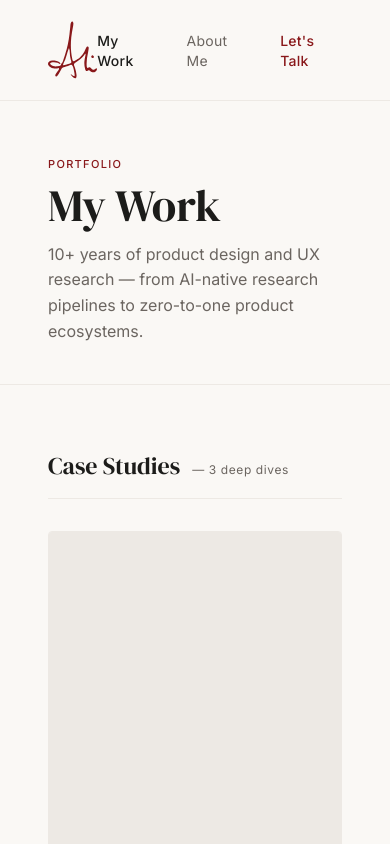
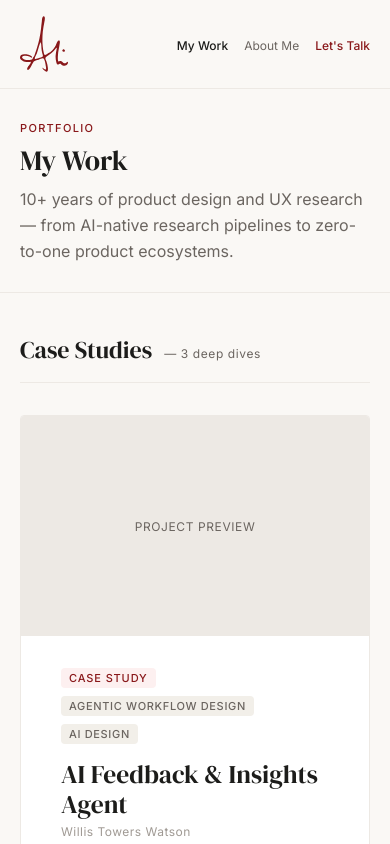
Before and after one commit to alikhandesign/alikhandesign.com, a Next.js app: page /work in a window 390 px wide. Shown: the top 844 px of the page. Built offline with nearby package versions, Linux system fonts and the light colour scheme.

Commit message:
Fix mobile responsiveness: CSS grid system, proper breakpoints, padding, stacking

```diff
--- a/app/components/Nav.tsx
+++ b/app/components/Nav.tsx
@@ -5,52 +5,15 @@ import { usePathname } from 'next/navigation'
 
 export default function Nav() {
   const path = usePathname()
-
   return (
-    <nav style={{
-      display: 'flex',
-      justifyContent: 'space-between',
-      alignItems: 'center',
-      padding: '1.25rem 3rem',
-      borderBottom: '1px solid var(--border)',
-      background: 'var(--bg)',
-      position: 'sticky',
-      top: 0,
-      zIndex: 100,
-    }}>
+    <nav className="site-nav" style={{ display: 'flex', justifyContent: 'space-between', alignItems: 'center', borderBottom: '1px solid var(--border)', background: 'var(--bg)', position: 'sticky', top: 0, zIndex: 100 }}>
       <Link href="/" aria-label="Ali Khan Design — Home" style={{ display: 'flex', alignItems: 'center' }}>
-        <Image src="/images/logo.svg" alt="Ali Khan" width={52} height={60} priority />
+        <Image src="/images/logo.svg" alt="Ali Khan" width={48} height={56} priority />
       </Link>
-      <ul style={{ display: 'flex', gap: '2rem', listStyle: 'none' }}>
-        <li>
-          <Link href="/work" style={{
-            textDecoration: 'none',
-            color: path.startsWith('/work') ? 'var(--text)' : 'var(--text-muted)',
-            fontWeight: path.startsWith('/work') ? 500 : 400,
-            fontSize: 14,
-            letterSpacing: '0.02em',
-            transition: 'color 0.2s',
-          }}>My Work</Link>
-        </li>
-        <li>
-          <Link href="/about" style={{
-            textDecoration: 'none',
-            color: path === '/about' ? 'var(--text)' : 'var(--text-muted)',
-            fontWeight: path === '/about' ? 500 : 400,
-            fontSize: 14,
-            letterSpacing: '0.02em',
-            transition: 'color 0.2s',
-          }}>About Me</Link>
-        </li>
-        <li>
-          <a href="mailto:ali@alikhandesign.com" style={{
-            textDecoration: 'none',
-            color: 'var(--accent)',
-            fontWeight: 500,
-            fontSize: 14,
-            letterSpacing: '0.02em',
-          }}>Let's Talk</a>
-        </li>
+      <ul className="nav-links" style={{ display: 'flex', listStyle: 'none' }}>
+        <li><Link href="/work" style={{ textDecoration: 'none', color: path.startsWith('/work') ? 'var(--text)' : 'var(--text-muted)', fontWeight: path.startsWith('/work') ? 500 : 400, transition: 'color 0.2s' }}>My Work</Link></li>
+        <li><Link href="/about" style={{ textDecoration: 'none', color: path === '/about' ? 'var(--text)' : 'var(--text-muted)', fontWeight: path === '/about' ? 500 : 400, transition: 'color 0.2s' }}>About Me</Link></li>
+        <li><a href="mailto:ali@alikhandesign.com" style={{ textDecoration: 'none', color: 'var(--accent)', fontWeight: 500 }}>Let's Talk</a></li>
       </ul>
     </nav>
   )
--- a/app/globals.css
+++ b/app/globals.css
@@ -131,3 +131,124 @@ a { color: inherit; }
 .work-card { transition: border-color 0.2s; }
 .work-card:hover { border-color: var(--accent) !important; }
 .footer-link:hover { color: var(--accent) !important; }
+
+/* ─── Responsive Grid System ─────────────────────────────── */
+
+/* Container */
+.container { max-width: var(--max-w); margin: 0 auto; padding: 0 3rem; }
+
+/* Two column grid */
+.grid-2 { display: grid; grid-template-columns: 1fr 1fr; gap: 4rem; }
+.grid-2-wide { display: grid; grid-template-columns: 1fr 1fr; gap: 5rem; }
+
+/* Three column grid */
+.grid-3 { display: grid; grid-template-columns: repeat(3, 1fr); gap: 1.5rem; }
+
+/* Case study card (thumb + content) */
+.cs-card-grid { display: grid; grid-template-columns: 320px 1fr; }
+
+/* Project grid */
+.grid-proj { display: grid; grid-template-columns: repeat(3, 1fr); gap: 1.25rem; }
+
+/* Article layout (side nav + content) */
+.article-layout { display: grid; grid-template-columns: 200px 1fr; gap: 5rem; align-items: start; }
+
+/* Pillar layout */
+.pillar-grid { display: grid; grid-template-columns: 280px 1fr; gap: 3rem; align-items: start; }
+
+/* Gate page layout */
+.gate-layout { display: grid; grid-template-columns: 1fr 380px; gap: 4rem; align-items: start; }
+
+/* Outcomes detail grid */
+.detail-grid-2 { display: grid; grid-template-columns: 1fr 1fr; gap: 1.25rem; }
+
+/* Outcomes metric grid */
+.outcomes-grid { display: grid; grid-template-columns: 1fr 1fr; gap: 1rem; }
+
+/* Section padding */
+.section-pad { padding: 5rem 3rem; }
+.section-pad-md { padding: 4rem 3rem; }
+.section-pad-sm { padding: 3rem 3rem; }
+
+/* Page header */
+.page-header { padding: 3.5rem 3rem 2.5rem; border-bottom: 1px solid var(--border); }
+
+/* Pillars strip */
+.pillars-strip { border-top: 1px solid var(--border); border-bottom: 1px solid var(--border); padding: 1.5rem 3rem; display: flex; justify-content: center; gap: 3rem; flex-wrap: wrap; }
+
+/* Outcomes bar */
+.outcomes-bar { padding: 2rem 3rem; display: flex; gap: 3rem; flex-wrap: wrap; border-bottom: 1px solid var(--border); }
+
+/* Details bar */
+.details-bar { padding: 2rem 3rem; display: flex; gap: 3rem; flex-wrap: wrap; border-bottom: 1px solid var(--border); }
+
+/* Nav footer */
+.next-project { padding: 2.5rem 3rem; display: flex; justify-content: space-between; align-items: center; flex-wrap: wrap; gap: 1rem; }
+
+/* Footer */
+.site-footer { padding: 2rem 3rem; border-top: 1px solid var(--border); display: flex; justify-content: space-between; align-items: center; flex-wrap: wrap; gap: 1rem; }
+
+/* Hero image */
+.hero-img { width: 340px; height: 400px; object-fit: cover; object-position: center top; border-radius: var(--radius); display: block; }
+
+/* ─── Tablet (max 900px) ─────────────────────────────────── */
+@media (max-width: 900px) {
+  .grid-proj { grid-template-columns: repeat(2, 1fr); }
+  .gate-layout { grid-template-columns: 1fr; }
+  .article-layout { grid-template-columns: 1fr; }
+  .side-nav { display: none; }
+}
+
+/* ─── Mobile (max 768px) ─────────────────────────────────── */
+@media (max-width: 768px) {
+  /* Padding */
+  .container { padding: 0 1.25rem; }
+  .divider { margin: 0 1.25rem; }
+  .section-pad { padding: 3rem 1.25rem; }
+  .section-pad-md { padding: 2.5rem 1.25rem; }
+  .section-pad-sm { padding: 2rem 1.25rem; }
+  .page-header { padding: 2rem 1.25rem 1.75rem; }
+  .pillars-strip { padding: 1.25rem; flex-direction: column; align-items: flex-start; gap: 0.75rem; }
+  .outcomes-bar { padding: 1.5rem 1.25rem; gap: 1.5rem; }
+  .details-bar { padding: 1.5rem 1.25rem; gap: 1.25rem; }
+  .next-project { padding: 2rem 1.25rem; }
+  .site-footer { padding: 1.5rem 1.25rem; flex-direction: column; align-items: flex-start; }
+
+  /* Grids — all collapse to single column */
+  .grid-2 { grid-template-columns: 1fr; gap: 2.5rem; }
+  .grid-2-wide { grid-template-columns: 1fr; gap: 2.5rem; }
+  .grid-3 { grid-template-columns: 1fr; }
+  .cs-card-grid { grid-template-columns: 1fr; }
+  .grid-proj { grid-template-columns: 1fr; }
+  .pillar-grid { grid-template-columns: 1fr; gap: 0.75rem; }
+  .detail-grid-2 { grid-template-columns: 1fr; }
+  .outcomes-grid { grid-template-columns: 1fr 1fr; }
+  .gate-layout { grid-template-columns: 1fr; }
+  .article-layout { grid-template-columns: 1fr; }
+
+  /* Hero image — full width on mobile */
+  .hero-img { width: 100%; height: 280px; }
+  .hero-img-wrap { order: -1; }
+
+  /* Typography */
+  .page-title-lg { font-size: 2rem !important; }
+  .hero-title { font-size: 2.2rem !important; }
+  .section-title { font-size: 1.75rem !important; }
+
+  /* Dark section */
+  .dark-section { padding: 3rem 1.25rem; }
+
+  /* Nav */
+  .site-nav { padding: 1rem 1.25rem; }
+  .nav-links { gap: 1.25rem; }
+  .nav-links a { font-size: 13px; }
+}
+
+/* ─── Small mobile (max 480px) ───────────────────────────── */
+@media (max-width: 480px) {
+  .hero-title { font-size: 1.9rem !important; }
+  .page-title-lg { font-size: 1.75rem !important; }
+  .nav-links { gap: 1rem; }
+  .nav-links a { font-size: 12px !important; }
+  .outcomes-grid { grid-template-columns: 1fr; }
+}
--- a/app/work/page.tsx
+++ b/app/work/page.tsx
@@ -1,115 +1,40 @@
 import Link from 'next/link'
 
 const caseStudies = [
-  {
-    title: 'AI Feedback & Insights Agent',
-    company: 'Willis Towers Watson',
-    tags: ['Agentic Workflow Design', 'AI Design'],
-    desc: 'Designed and deployed an agentic AI research pipeline that automated qualitative synthesis — transforming raw user feedback into structured, actionable insights with 95% categorization accuracy and eliminating a full day of manual analysis.',
-    outcomes: [
-      { val: '95%', label: 'Categorization accuracy' },
-      { val: '1 day → min', label: 'Synthesis time reduction' },
-    ],
-    disciplines: 'AI Design · Agentic Workflow · Qualitative Research',
-    href: '/work/ai-agent',
-  },
-  {
-    title: 'People-First Enrollment Redesign',
-    company: 'Via Benefits · WTW',
-    tags: ['UX Research', 'Product Strategy'],
-    desc: 'Dismantled a legacy product-first gate causing cognitive overwhelm and high abandonment — replacing it with an identity-driven enrollment flow that drove a 15% lift in total enrollments and 45% faster time-to-convert.',
-    outcomes: [
-      { val: '45%', label: 'Faster time-to-convert' },
-      { val: '15%', label: 'Lift in enrollments' },
-      { val: '50%', label: 'Reduction in rage clicks' },
-    ],
-    disciplines: 'UX Research · Product Design · Stakeholder Strategy',
-    href: '/work/people-first',
-  },
-  {
-    title: 'IHE Scheduling Portal',
-    company: 'Signify Health · CVS Health',
-    tags: ['UX Research', 'UX Design'],
-    desc: 'Led mixed-methods research to uncover why members declined free in-home health evaluations — findings that directly informed a trust-first scheduling portal redesign, shifting from a callback-request model to real-time self-scheduling.',
-    outcomes: [
-      { val: '73 NPS', label: 'Post-visit satisfaction' },
-      { val: '3.5M+', label: 'Annual IHEs completed' },
-      { val: '6', label: 'Barrier categories identified' },
-    ],
-    disciplines: 'Mixed-Methods Research · UX Design · Trust Strategy',
-    href: '/work/ihe-portal',
-  },
+  { title: 'AI Feedback & Insights Agent', company: 'Willis Towers Watson', tags: ['Agentic Workflow Design', 'AI Design'], desc: 'Designed and deployed an agentic AI research pipeline that automated qualitative synthesis — transforming raw user feedback into structured, actionable insights with 95% categorization accuracy and eliminating a full day of manual analysis.', outcomes: [{ val: '95%', label: 'Categorization accuracy' }, { val: '1 day → min', label: 'Synthesis time reduction' }], disciplines: 'AI Design · Agentic Workflow · Qualitative Research', href: '/work/ai-agent' },
+  { title: 'People-First Enrollment Redesign', company: 'Via Benefits · WTW', tags: ['UX Research', 'Product Strategy'], desc: 'Dismantled a legacy product-first gate causing cognitive overwhelm and high abandonment — replacing it with an identity-driven enrollment flow that drove a 15% lift in total enrollments and 45% faster time-to-convert.', outcomes: [{ val: '45%', label: 'Faster time-to-convert' }, { val: '15%', label: 'Lift in enrollments' }, { val: '50%', label: 'Reduction in rage clicks' }], disciplines: 'UX Research · Product Design · Stakeholder Strategy', href: '/work/people-first' },
+  { title: 'IHE Scheduling Portal', company: 'Signify Health · CVS Health', tags: ['UX Research', 'UX Design'], desc: 'Led mixed-methods research to uncover why members declined free in-home health evaluations — findings that directly informed a trust-first scheduling portal redesign.', outcomes: [{ val: '73 NPS', label: 'Post-visit satisfaction' }, { val: '3.5M+', label: 'Annual IHEs completed' }, { val: '6', label: 'Barrier categories identified' }], disciplines: 'Mixed-Methods Research · UX Design · Trust Strategy', href: '/work/ihe-portal' },
 ]
 
 const projects = [
-  {
-    title: 'Optimizing the Ancillary Insurance Journey',
-    company: 'Willis Towers Watson',
-    tags: ['Usability Research', 'Mixed-Methods Research'],
-    desc: 'A qualitative deep dive into how Medicare enrollees navigate dental, vision, and hearing coverage — identifying comprehension gaps and friction points to streamline benefit selection.',
-    href: '/work/ancillary-journey',
-  },
-  {
-    title: 'Vivio Clinical App',
-    company: 'Ventric Health',
-    tags: ['Product Design', 'Design Systems', 'Native iOS'],
-    desc: 'Designed a native iOS clinical application for Vivio — a non-invasive heart failure diagnostic tool — with a complete design system and 20+ error states built for clinical environments.',
-    href: '/work/vivio',
-  },
-  {
-    title: 'Signify Health Rebrand',
-    company: 'Signify Health',
-    tags: ['Brand Design', 'Web Design'],
-    desc: 'Led a full brand refresh in partnership with W2O Group, evolving Signify Health\'s visual identity to reflect its expanded mission — resulting in a 50% increase in total website traffic.',
-    href: '/work/signify-rebrand',
-  },
-  {
-    title: 'LLM Prompt Engineering for Website Audits',
-    company: 'Willis Towers Watson',
-    tags: ['AI Workflow', 'AI Design'],
-    desc: 'Engineered a structured prompt framework for using large language models to conduct UX website audits — systematizing a process that previously relied entirely on manual heuristic review.',
-    href: '/work/llm-prompts',
-  },
-  {
-    title: 'Design Handoff Checklist',
-    company: 'Willis Towers Watson',
-    tags: ['Process Design', 'Workflow Optimization'],
-    desc: 'Developed a comprehensive design-to-development handoff checklist that reduced miscommunication cycles and ensured consistent, spec-complete delivery across product and engineering teams.',
-    href: '/work/design-handoff',
-  },
+  { title: 'Optimizing the Ancillary Insurance Journey', company: 'Willis Towers Watson', tags: ['Usability Research', 'Mixed-Methods Research'], desc: 'A qualitative deep dive into how Medicare enrollees navigate dental, vision, and hearing coverage — identifying comprehension gaps and friction points.', href: '/work/ancillary-journey' },
+  { title: 'Vivio Clinical App', company: 'Ventric Health', tags: ['Product Design', 'Design Systems', 'Native iOS'], desc: 'Designed a native iOS clinical application for Vivio — a non-invasive heart failure diagnostic tool — with a complete design system and 20+ error states.', href: '/work/vivio' },
+  { title: 'Signify Health Rebrand', company: 'Signify Health', tags: ['Brand Design', 'Web Design'], desc: 'Led a full brand refresh in partnership with W2O Group, resulting in a 50% increase in total website traffic.', href: '/work/signify-rebrand' },
+  { title: 'LLM Prompt Engineering for Website Audits', company: 'Willis Towers Watson', tags: ['AI Workflow', 'AI Design'], desc: 'Engineered a structured prompt framework for using large language models to conduct UX website audits.', href: '/work/llm-prompts' },
+  { title: 'Design Handoff Checklist', company: 'Willis Towers Watson', tags: ['Process Design', 'Workflow Optimization'], desc: 'Developed a comprehensive design-to-development handoff checklist that reduced miscommunication cycles.', href: '/work/design-handoff' },
 ]
 
 export default function WorkPage() {
   return (
     <main>
-      {/* Page Header */}
       <div style={{ maxWidth: 'var(--max-w)', margin: '0 auto' }}>
-        <header style={{ padding: '3.5rem 3rem 2.5rem', borderBottom: '1px solid var(--border)' }}>
+        <header className="page-header">
           <p className="eyebrow" style={{ marginBottom: '0.6rem' }}>Portfolio</p>
-          <h1 className="font-serif" style={{ fontSize: '2.8rem', fontWeight: 400, lineHeight: 1.1, marginBottom: '0.75rem' }}>My Work</h1>
-          <p style={{ fontSize: 16, color: 'var(--text-muted)', lineHeight: 1.6, maxWidth: 580 }}>
-            10+ years of product design and UX research — from AI-native research pipelines to zero-to-one product ecosystems.
-          </p>
+          <h1 className="font-serif page-title-lg" style={{ fontSize: '2.8rem', fontWeight: 400, lineHeight: 1.1, marginBottom: '0.75rem' }}>My Work</h1>
+          <p style={{ fontSize: 16, color: 'var(--text-muted)', lineHeight: 1.6, maxWidth: 580 }}>10+ years of product design and UX research — from AI-native research pipelines to zero-to-one product ecosystems.</p>
         </header>
       </div>
 
       {/* Case Studies */}
-      <section style={{ padding: '4rem 3rem', maxWidth: 'var(--max-w)', margin: '0 auto' }}>
+      <section style={{ maxWidth: 'var(--max-w)', margin: '0 auto' }} className="section-pad-md">
         <div style={{ display: 'flex', alignItems: 'baseline', gap: '0.75rem', marginBottom: '2rem', paddingBottom: '1rem', borderBottom: '1px solid var(--border)' }}>
           <h2 className="font-serif" style={{ fontSize: '1.5rem', fontWeight: 400 }}>Case Studies</h2>
           <span style={{ fontSize: 12, color: 'var(--text-muted)', letterSpacing: '0.05em' }}>— 3 deep dives</span>
         </div>
         <div style={{ display: 'flex', flexDirection: 'column', gap: '1.5rem' }}>
           {caseStudies.map(cs => (
-            <Link key={cs.title} href={cs.href} style={{
-              background: 'var(--surface)', border: '1px solid var(--border)',
-              borderRadius: 'var(--radius)', overflow: 'hidden',
-              textDecoration: 'none', color: 'inherit',
-              display: 'grid', gridTemplateColumns: '320px 1fr',
-            }} className="work-card">
-              <div style={{ background: 'var(--border)', minHeight: 220, display: 'flex', alignItems: 'center', justifyContent: 'center', fontSize: 12, color: 'var(--text-muted)', letterSpacing: '0.05em', textTransform: 'uppercase' as const, flexShrink: 0 }}>
-                Project Preview
-              </div>
+            <Link key={cs.title} href={cs.href} className="work-card cs-card-grid" style={{ background: 'var(--surface)', border: '1px solid var(--border)', borderRadius: 'var(--radius)', overflow: 'hidden', textDecoration: 'none', color: 'inherit' }}>
+              <div style={{ background: 'var(--border)', minHeight: 220, display: 'flex', alignItems: 'center', justifyContent: 'center', fontSize: 12, color: 'var(--text-muted)', letterSpacing: '0.05em', textTransform: 'uppercase' as const }}>Project Preview</div>
               <div style={{ padding: '2rem 2rem 2rem 2.5rem', display: 'flex', flexDirection: 'column', justifyContent: 'space-between' }}>
                 <div>
                   <div style={{ display: 'flex', gap: '0.5rem', marginBottom: '0.9rem', flexWrap: 'wrap' as const }}>
@@ -141,22 +66,15 @@ export default function WorkPage() {
       <div className="divider" />
 
       {/* Projects */}
-      <section style={{ padding: '4rem 3rem', maxWidth: 'var(--max-w)', margin: '0 auto' }}>
+      <section style={{ maxWidth: 'var(--max-w)', margin: '0 auto' }} className="section-pad-md">
         <div style={{ display: 'flex', alignItems: 'baseline', gap: '0.75rem', marginBottom: '2rem', paddingBottom: '1rem', borderBottom: '1px solid var(--border)' }}>
           <h2 className="font-serif" style={{ fontSize: '1.5rem', fontWeight: 400 }}>Projects</h2>
           <span style={{ fontSize: 12, color: 'var(--text-muted)', letterSpacing: '0.05em' }}>— 5 selected works</span>
         </div>
-        <div style={{ display: 'grid', gridTemplateColumns: 'repeat(3, 1fr)', gap: '1.25rem' }}>
+        <div className="grid-proj">
           {projects.map(p => (
-            <Link key={p.title} href={p.href} style={{
-              background: 'var(--surface)', border: '1px solid var(--border)',
-              borderRadius: 'var(--radius)', overflow: 'hidden',
-              textDecoration: 'none', color: 'inherit',
-              display: 'flex', flexDirection: 'column',
-            }} className="work-card">
-              <div style={{ width: '100%', height: 160, background: 'var(--border)', display: 'flex', alignItems: 'center', justifyContent: 'center', fontSize: 12, color: 'var(--text-muted)', letterSpacing: '0.05em', textTransform: 'uppercase' as const }}>
-                Project Preview
-              </div>
+            <Link key={p.title} href={p.href} className="work-card" style={{ background: 'var(--surface)', border: '1px solid var(--border)', borderRadius: 'var(--radius)', overflow: 'hidden', textDecoration: 'none', color: 'inherit', display: 'flex', flexDirection: 'column' }}>
+              <div style={{ width: '100%', height: 160, background: 'var(--border)', display: 'flex', alignItems: 'center', justifyContent: 'center', fontSize: 12, color: 'var(--text-muted)', letterSpacing: '0.05em', textTransform: 'uppercase' as const }}>Project Preview</div>
               <div style={{ padding: '1.25rem 1.25rem 1.5rem', display: 'flex', flexDirection: 'column', flex: 1 }}>
                 <div style={{ display: 'flex', gap: '0.5rem', marginBottom: '0.75rem', flexWrap: 'wrap' as const }}>
                   {p.tags.map(t => <span key={t} className="tag">{t}</span>)}
```
Also changed, not shown: app/about/page.tsx (+29 -61 lines), app/components/Footer.tsx (+5 -23 lines), app/components/ProjectPage.tsx (+17 -23 lines), app/page.tsx (+28 -14 lines).
